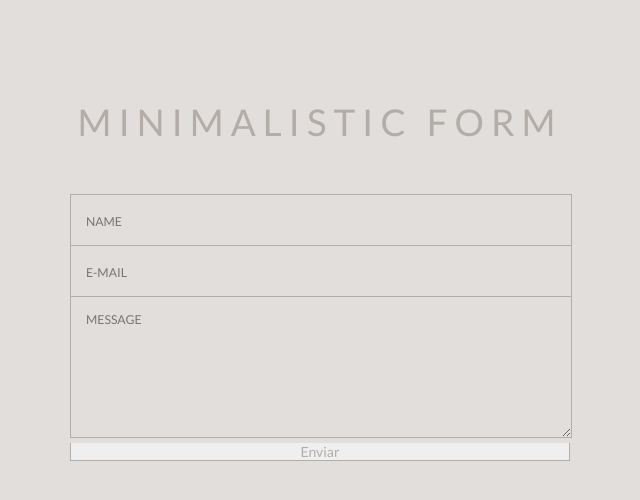
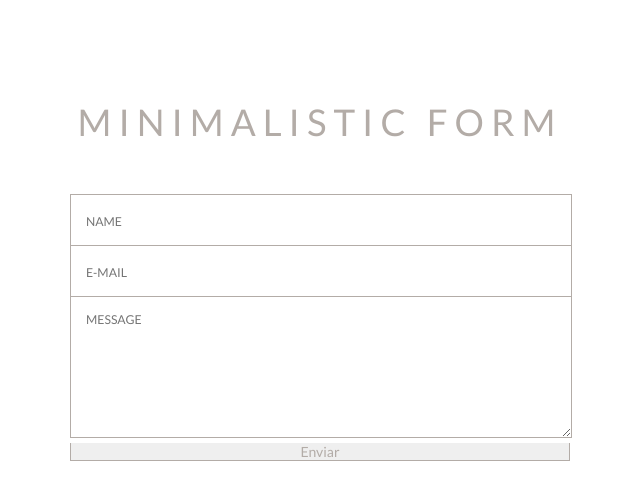
Before and after one commit to johnfgomez/formulario, a plain HTML site: page index.html in a window 1280 px wide. Shown: the whole page, without its empty margins (320-960 px from the left). Drawn offline with Linux system fonts and the light colour scheme.

Commit message:
Update index.html

```diff
--- a/index.html
+++ b/index.html
@@ -86,7 +86,7 @@ input:hover:focus::-ms-placeholder, textarea:hover::focus:-ms-placeholder {
 
 body {
   font-family: 'Lato', sans-serif;
-  background: #e2dedb;
+
   color: #b3aca7;
 }
 
```
